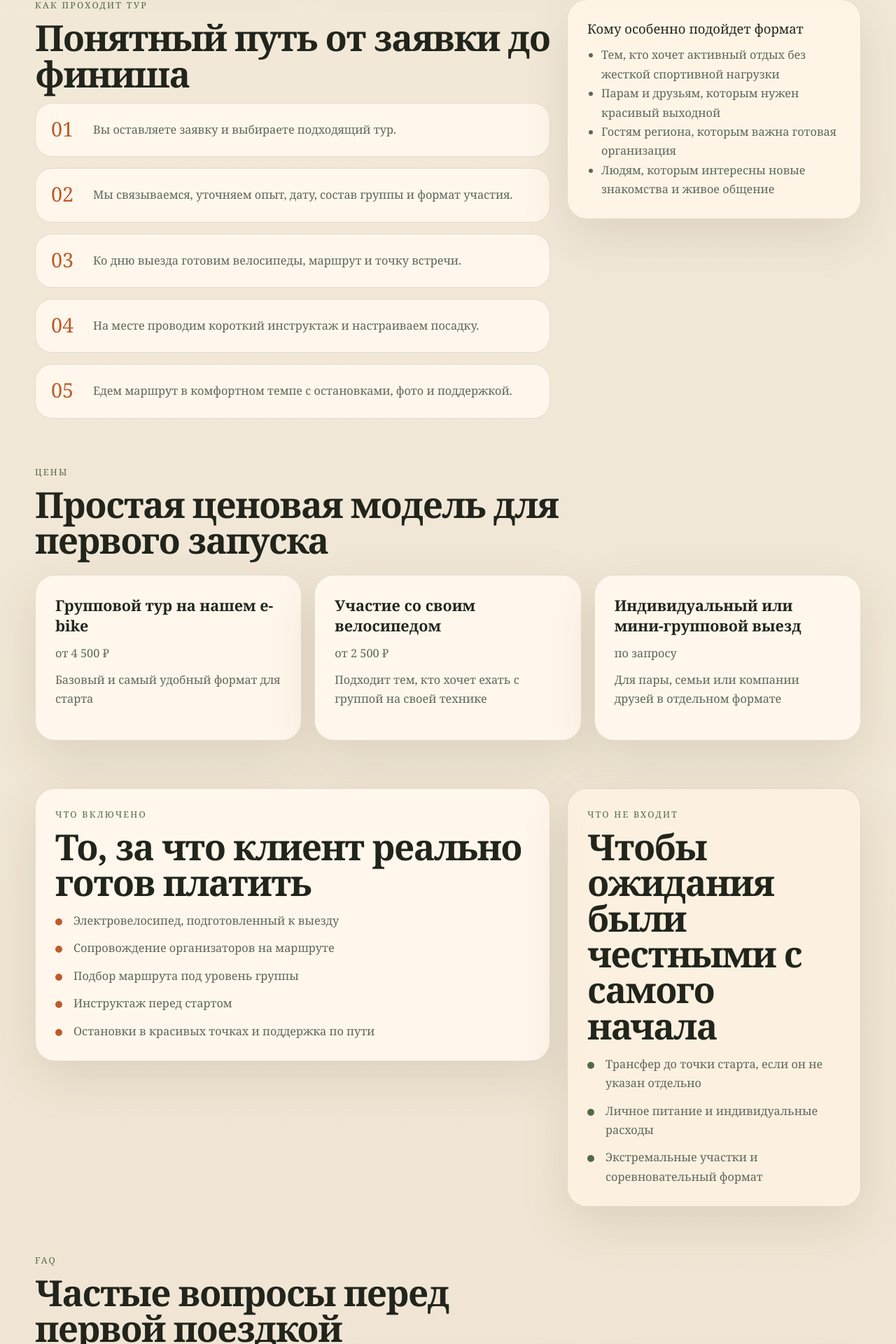
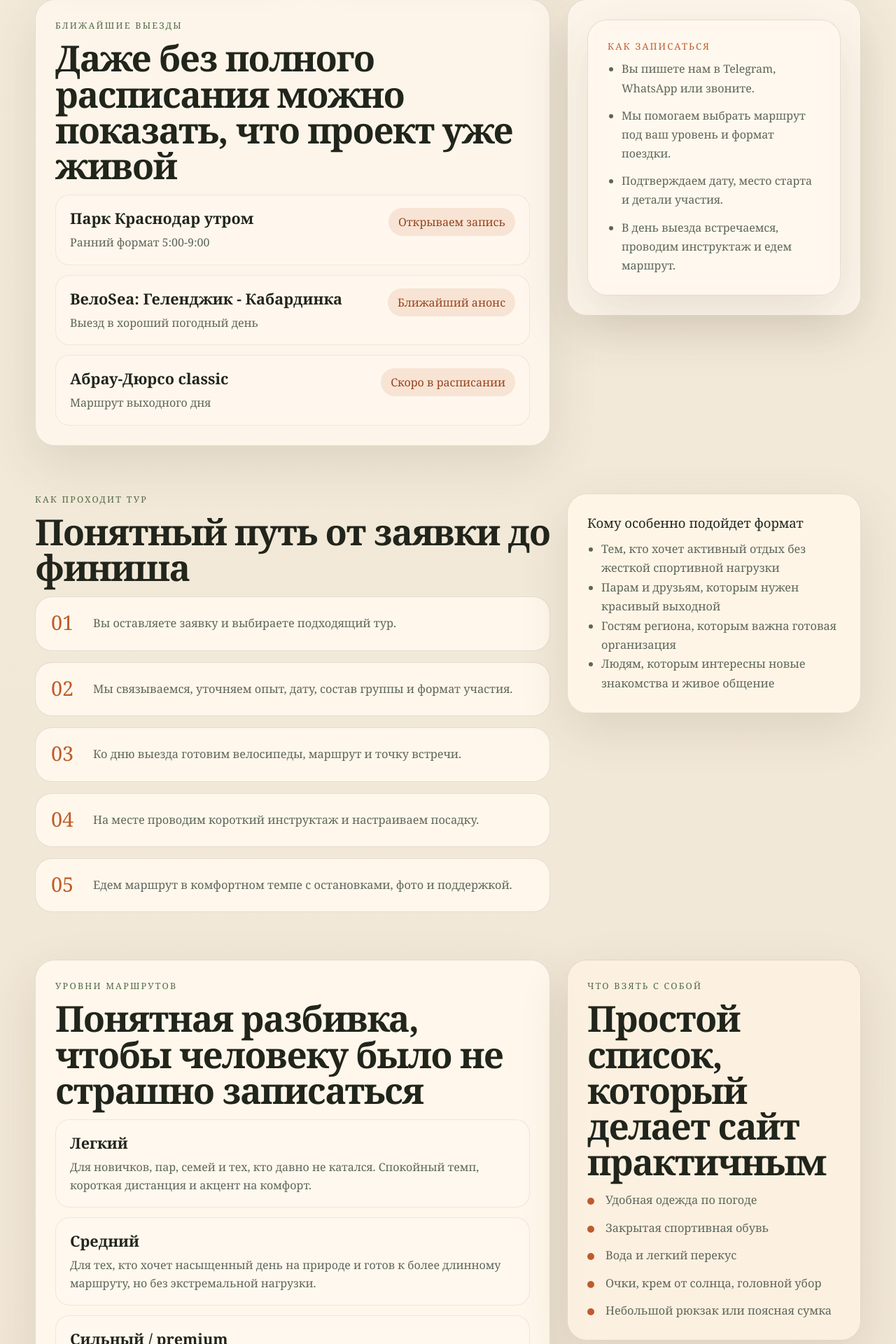
Before and after one commit to vorvvs-sketch/veloturyug-site, a Next.js app: page / in a window 1280 px wide. Shown: the part 7430-9350 px from the top of the page at 70% size. Built offline with nearby package versions, Linux system fonts and the light colour scheme.

Commit message:
Add schedule and practical info sections

```diff
--- a/app/globals.css
+++ b/app/globals.css
@@ -481,6 +481,67 @@ h3 {
   line-height: 1.6;
 }
 
+.schedule-card {
+  padding: 28px;
+  border-radius: 28px;
+  background: var(--surface);
+  border: 1px solid var(--line);
+  box-shadow: var(--shadow);
+}
+
+.schedule-list,
+.level-list {
+  display: grid;
+  gap: 14px;
+}
+
+.schedule-item,
+.level-item {
+  padding: 18px 20px;
+  border-radius: 20px;
+  background: rgba(255, 248, 238, 0.82);
+  border: 1px solid rgba(33, 37, 28, 0.08);
+}
+
+.schedule-item {
+  display: flex;
+  justify-content: space-between;
+  gap: 16px;
+  align-items: start;
+}
+
+.schedule-item h3,
+.level-item h3 {
+  margin-bottom: 8px;
+}
+
+.schedule-item p,
+.level-item p {
+  margin-bottom: 0;
+  color: var(--muted);
+  line-height: 1.6;
+}
+
+.schedule-item span {
+  display: inline-flex;
+  align-items: center;
+  min-height: 40px;
+  padding: 0 14px;
+  border-radius: 999px;
+  background: rgba(189, 92, 45, 0.12);
+  color: var(--accent-dark);
+  white-space: nowrap;
+}
+
+.plain-list {
+  display: grid;
+  gap: 12px;
+  margin: 0;
+  padding-left: 20px;
+  color: var(--muted);
+  line-height: 1.7;
+}
+
 .community-card {
   display: grid;
   grid-template-columns: minmax(0, 1fr) auto;
--- a/app/page.js
+++ b/app/page.js
@@ -324,6 +324,57 @@ const contacts = [
   }
 ];
 
+const upcomingRides = [
+  {
+    title: "Парк Краснодар утром",
+    note: "Ранний формат 5:00-9:00",
+    status: "Открываем запись"
+  },
+  {
+    title: "ВелоSea: Геленджик - Кабардинка",
+    note: "Выезд в хороший погодный день",
+    status: "Ближайший анонс"
+  },
+  {
+    title: "Абрау-Дюрсо classic",
+    note: "Маршрут выходного дня",
+    status: "Скоро в расписании"
+  }
+];
+
+const routeLevels = [
+  {
+    title: "Легкий",
+    text:
+      "Для новичков, пар, семей и тех, кто давно не катался. Спокойный темп, короткая дистанция и акцент на комфорт."
+  },
+  {
+    title: "Средний",
+    text:
+      "Для тех, кто хочет насыщенный день на природе и готов к более длинному маршруту, но без экстремальной нагрузки."
+  },
+  {
+    title: "Сильный / premium",
+    text:
+      "Для уверенной аудитории, которая хочет яркий видовой маршрут, более серьезный рельеф и сильное впечатление от поездки."
+  }
+];
+
+const packingList = [
+  "Удобная одежда по погоде",
+  "Закрытая спортивная обувь",
+  "Вода и легкий перекус",
+  "Очки, крем от солнца, головной убор",
+  "Небольшой рюкзак или поясная сумка"
+];
+
+const bookingSteps = [
+  "Вы пишете нам в Telegram, WhatsApp или звоните.",
+  "Мы помогаем выбрать маршрут под ваш уровень и формат поездки.",
+  "Подтверждаем дату, место старта и детали участия.",
+  "В день выезда встречаемся, проводим инструктаж и едем маршрут."
+];
+
 export default function HomePage() {
   return (
     <main className="page-shell">
@@ -557,6 +608,34 @@ export default function HomePage() {
       </section>
 
       <section className="section section--split">
+        <div className="schedule-card">
+          <p className="eyebrow">Ближайшие выезды</p>
+          <h2>Даже без полного расписания можно показать, что проект уже живой</h2>
+          <div className="schedule-list">
+            {upcomingRides.map((ride) => (
+              <article className="schedule-item" key={ride.title}>
+                <div>
+                  <h3>{ride.title}</h3>
+                  <p>{ride.note}</p>
+                </div>
+                <span>{ride.status}</span>
+              </article>
+            ))}
+          </div>
+        </div>
+        <div className="stack-card">
+          <article className="mini-card">
+            <p className="mini-card__label">Как записаться</p>
+            <ul className="plain-list">
+              {bookingSteps.map((step) => (
+                <li key={step}>{step}</li>
+              ))}
+            </ul>
+          </article>
+        </div>
+      </section>
+
+      <section className="section section--split">
         <div>
           <p className="eyebrow">Как проходит тур</p>
           <h2>Понятный путь от заявки до финиша</h2>
@@ -575,6 +654,30 @@ export default function HomePage() {
             <li>Людям, которым интересны новые знакомства и живое общение</li>
           </ul>
         </aside>
+      </section>
+
+      <section className="section section--split">
+        <div className="checklist-card">
+          <p className="eyebrow">Уровни маршрутов</p>
+          <h2>Понятная разбивка, чтобы человеку было не страшно записаться</h2>
+          <div className="level-list">
+            {routeLevels.map((level) => (
+              <article className="level-item" key={level.title}>
+                <h3>{level.title}</h3>
+                <p>{level.text}</p>
+              </article>
+            ))}
+          </div>
+        </div>
+        <div className="checklist-card checklist-card--soft">
+          <p className="eyebrow">Что взять с собой</p>
+          <h2>Простой список, который делает сайт практичным</h2>
+          <ul className="checklist">
+            {packingList.map((item) => (
+              <li key={item}>{item}</li>
+            ))}
+          </ul>
+        </div>
       </section>
 
       <section className="section section--pricing" id="prices">
```
